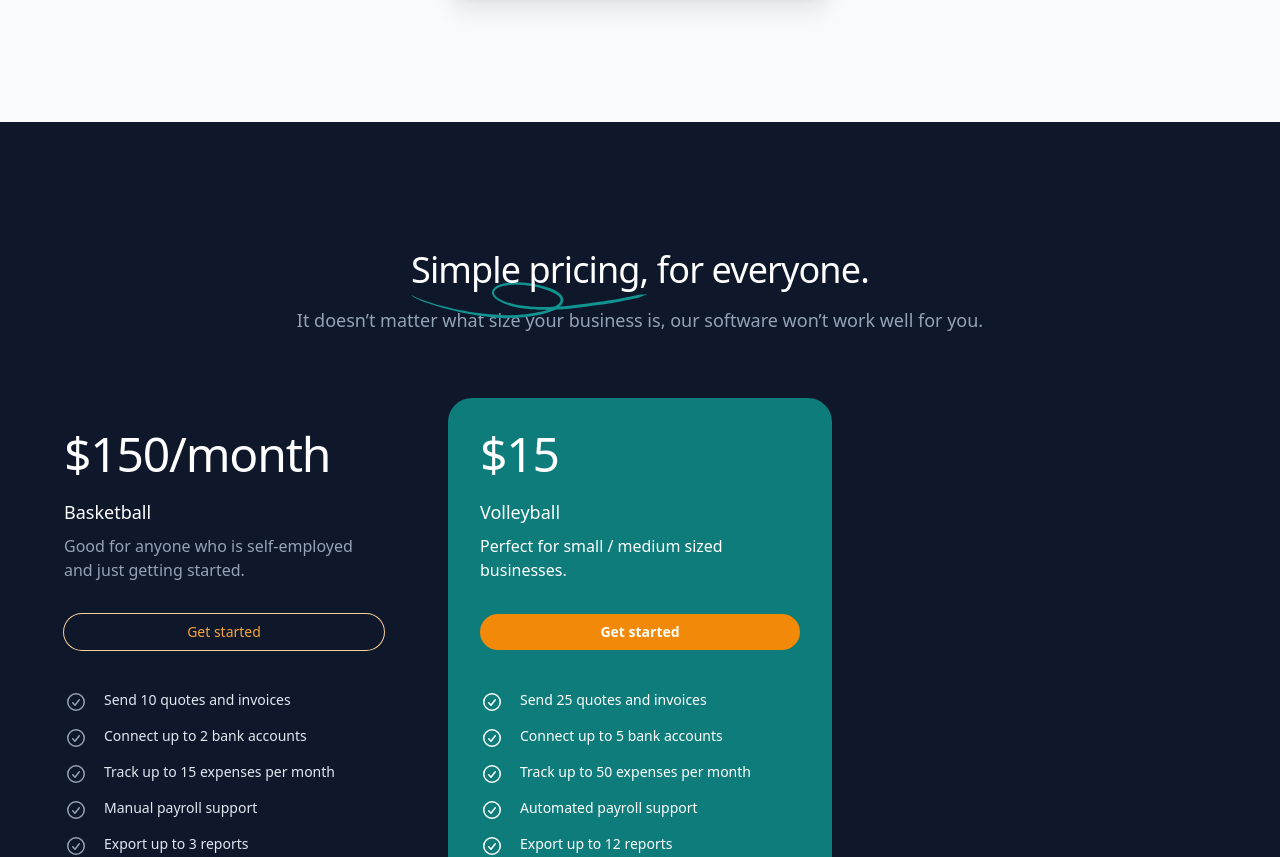
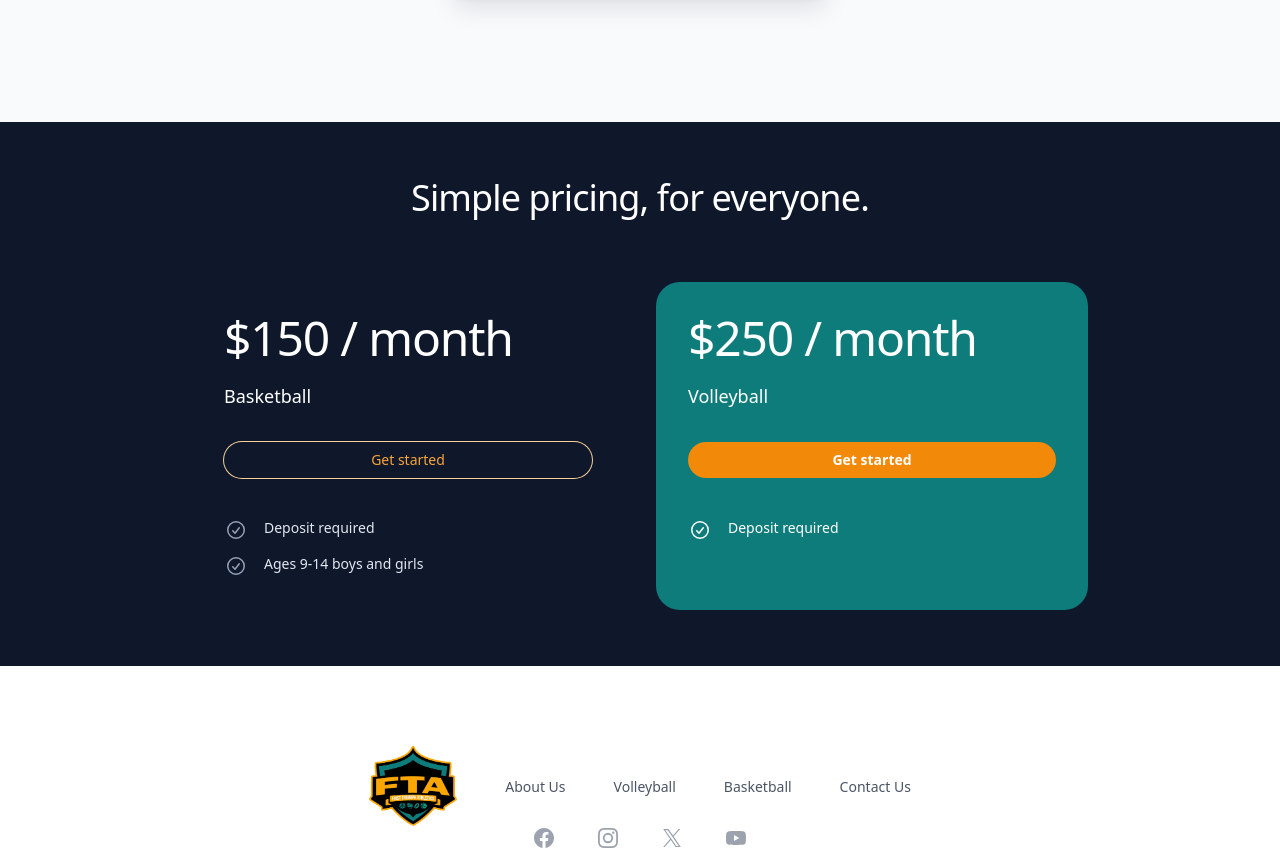
Before and after one commit to sterlingbarton/ft-athletics, a Next.js app: page / in a window 1280 px wide. Shown: the part 3720-4577 px from the top of the page. Built offline with nearby package versions, Linux system fonts and the light colour scheme.

Commit message:
updated pricing section

```diff
--- a/src/components/Pricing.tsx
+++ b/src/components/Pricing.tsx
@@ -1,34 +1,17 @@
-import clsx from "clsx";
+import clsx from 'clsx';
 
-import { Button } from "@/components/Button";
-import { Container } from "@/components/Container";
-
-function SwirlyDoodle(props: React.ComponentPropsWithoutRef<"svg">) {
-  return (
-    <svg
-      aria-hidden="true"
-      viewBox="0 0 281 40"
-      preserveAspectRatio="none"
-      {...props}
-    >
-      <path
-        fillRule="evenodd"
-        clipRule="evenodd"
-        d="M240.172 22.994c-8.007 1.246-15.477 2.23-31.26 4.114-18.506 2.21-26.323 2.977-34.487 3.386-2.971.149-3.727.324-6.566 1.523-15.124 6.388-43.775 9.404-69.425 7.31-26.207-2.14-50.986-7.103-78-15.624C10.912 20.7.988 16.143.734 14.657c-.066-.381.043-.344 1.324.456 10.423 6.506 49.649 16.322 77.8 19.468 23.708 2.65 38.249 2.95 55.821 1.156 9.407-.962 24.451-3.773 25.101-4.692.074-.104.053-.155-.058-.135-1.062.195-13.863-.271-18.848-.687-16.681-1.389-28.722-4.345-38.142-9.364-15.294-8.15-7.298-19.232 14.802-20.514 16.095-.934 32.793 1.517 47.423 6.96 13.524 5.033 17.942 12.326 11.463 18.922l-.859.874.697-.006c2.681-.026 15.304-1.302 29.208-2.953 25.845-3.07 35.659-4.519 54.027-7.978 9.863-1.858 11.021-2.048 13.055-2.145a61.901 61.901 0 0 0 4.506-.417c1.891-.259 2.151-.267 1.543-.047-.402.145-2.33.913-4.285 1.707-4.635 1.882-5.202 2.07-8.736 2.903-3.414.805-19.773 3.797-26.404 4.829Zm40.321-9.93c.1-.066.231-.085.29-.041.059.043-.024.096-.183.119-.177.024-.219-.007-.107-.079ZM172.299 26.22c9.364-6.058 5.161-12.039-12.304-17.51-11.656-3.653-23.145-5.47-35.243-5.576-22.552-.198-33.577 7.462-21.321 14.814 12.012 7.205 32.994 10.557 61.531 9.831 4.563-.116 5.372-.288 7.337-1.559Z"
-      />
-    </svg>
-  );
-}
+import { Button } from '@/components/Button';
+import { Container } from '@/components/Container';
 
 function CheckIcon({
   className,
   ...props
-}: React.ComponentPropsWithoutRef<"svg">) {
+}: React.ComponentPropsWithoutRef<'svg'>) {
   return (
     <svg
       aria-hidden="true"
       className={clsx(
-        "h-6 w-6 flex-none fill-current stroke-current",
+        'h-6 w-6 flex-none fill-current stroke-current',
         className
       )}
       {...props}
@@ -67,43 +50,33 @@ function Plan({
 }) {
   return (
     <section
-      style={{
-        backgroundColor: featured ? "#0D7C7Bff" : "unset",
-      }}
       className={clsx(
-        "flex flex-col rounded-3xl px-6 sm:px-8",
-        featured ? "order-first bg-blue-600 py-8 lg:order-none" : "lg:py-8"
+        'flex flex-col rounded-3xl px-6  sm:px-8 ',
+        featured ? 'order-first bg-green-900 py-8 lg:order-none' : 'lg:py-8'
       )}
     >
-      <h3 className="mt-5 font-display text-lg text-white">{name}</h3>
-      <p
-        className={clsx(
-          "mt-2 text-base",
-          featured ? "text-white" : "text-slate-400"
-        )}
-      >
-        {description}
-      </p>
+      <h3 className="mt-5 font-display text-white text-lg">{name}</h3>
+      {/* <p className="mt-2 text-base text-white">{description}</p> */}
       <p className="order-first font-display text-5xl font-light tracking-tight text-white">
         {price}
       </p>
       <ul
         role="list"
         className={clsx(
-          "order-last mt-10 flex flex-col gap-y-3 text-sm",
-          featured ? "text-white" : "text-slate-200"
+          'order-last mt-10 flex flex-col gap-y-3 text-sm',
+          featured ? 'text-white' : 'text-slate-200'
         )}
       >
         {features.map((feature) => (
           <li key={feature} className="flex">
-            <CheckIcon className={featured ? "text-white" : "text-slate-400"} />
+            <CheckIcon className={featured ? 'text-white' : 'text-slate-400'} />
             <span className="ml-4">{feature}</span>
           </li>
         ))}
       </ul>
       <Button
         href={href}
-        variant={featured ? "solid" : "outline"}
+        variant={featured ? 'solid' : 'outline'}
         color="orange"
         className="mt-8"
         aria-label={`Get started with the ${name} plan for ${price}`}
@@ -119,51 +92,32 @@ export function Pricing() {
     <section
       id="pricing"
       aria-label="Pricing"
-      className="bg-slate-900 py-20 sm:py-32"
+      className="bg-slate-900 py-20 sm:py-32 lg:py-14 lg:max-h-[53rem]"
     >
       <Container>
         <div className="md:text-center">
           <h2 className="font-display text-3xl tracking-tight text-white sm:text-4xl">
             <span className="relative whitespace-nowrap">
-              <SwirlyDoodle className="absolute left-0 top-3/4 h-[1em] w-full fill-green-500" />
               <span className="relative">Simple pricing,</span>
-            </span>{" "}
+            </span>{' '}
             for everyone.
           </h2>
-          <p className="mt-4 text-lg text-slate-400">
-            It doesn’t matter what size your business is, our software won’t
-            work well for you.
-          </p>
         </div>
-        <div className="-mx-4 mt-16 grid max-w-2xl grid-cols-1 gap-y-10 sm:mx-auto lg:-mx-8 lg:max-w-none lg:grid-cols-3 xl:mx-0 xl:gap-x-8">
+        <div className="-mx-4 mt-16 grid max-w-2xl grid-cols-1 gap-y-10 sm:mx-auto lg:max-w-4xl lg:grid-cols-2 xl:gap-x-8">
           <Plan
             name="Basketball"
-            price="$150/month"
+            price="$150 / month"
             description="Good for anyone who is self-employed and just getting started."
             href="/register"
-            features={[
-              "Send 10 quotes and invoices",
-              "Connect up to 2 bank accounts",
-              "Track up to 15 expenses per month",
-              "Manual payroll support",
-              "Export up to 3 reports",
-            ]}
+            features={['Deposit required', 'Ages 9-14 boys and girls']}
           />
           <Plan
             featured
             name="Volleyball"
-            price="$15"
+            price="$250 / month"
             description="Perfect for small / medium sized businesses."
             href="/register"
-            features={[
-              "Send 25 quotes and invoices",
-              "Connect up to 5 bank accounts",
-              "Track up to 50 expenses per month",
-              "Automated payroll support",
-              "Export up to 12 reports",
-              "Bulk reconcile transactions",
-              "Track in multiple currencies",
-            ]}
+            features={['Deposit required']}
           />
           {/* <Plan
             name="Cheer"
@@ -171,11 +125,11 @@ export function Pricing() {
             description="For even the biggest enterprise companies."
             href="/register"
             features={[
-              "Send unlimited quotes and invoices",
-              "Connect up to 15 bank accounts",
-              "Track up to 200 expenses per month",
-              "Automated payroll support",
-              "Export up to 25 reports, including TPS",
+              'Send unlimited quotes and invoices',
+              'Connect up to 15 bank accounts',
+              'Track up to 200 expenses per month',
+              'Automated payroll support',
+              'Export up to 25 reports, including TPS',
             ]}
           />
           <Plan
```
